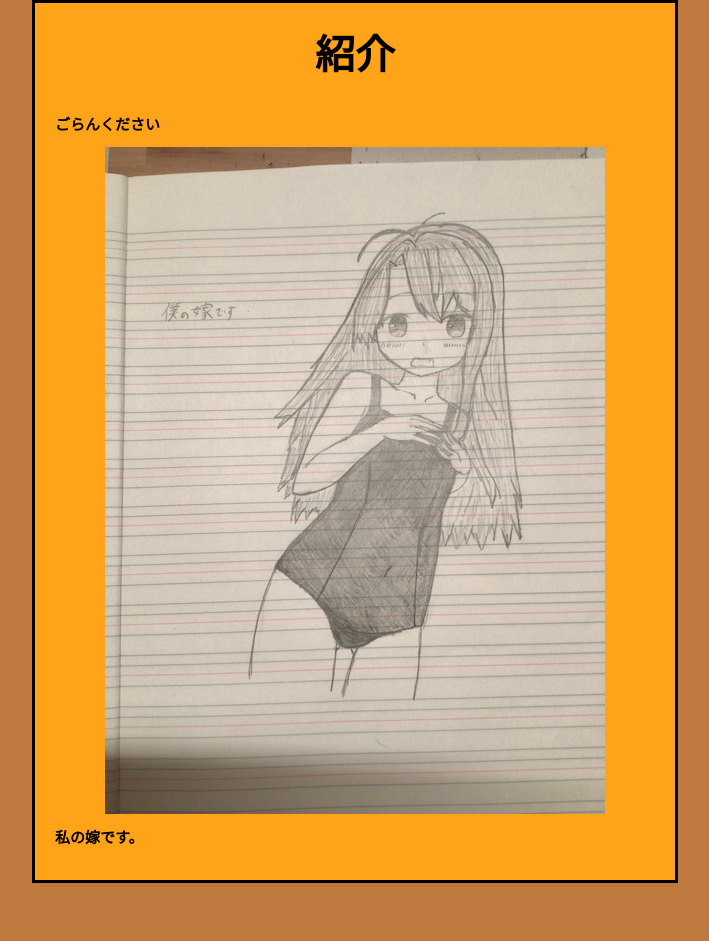
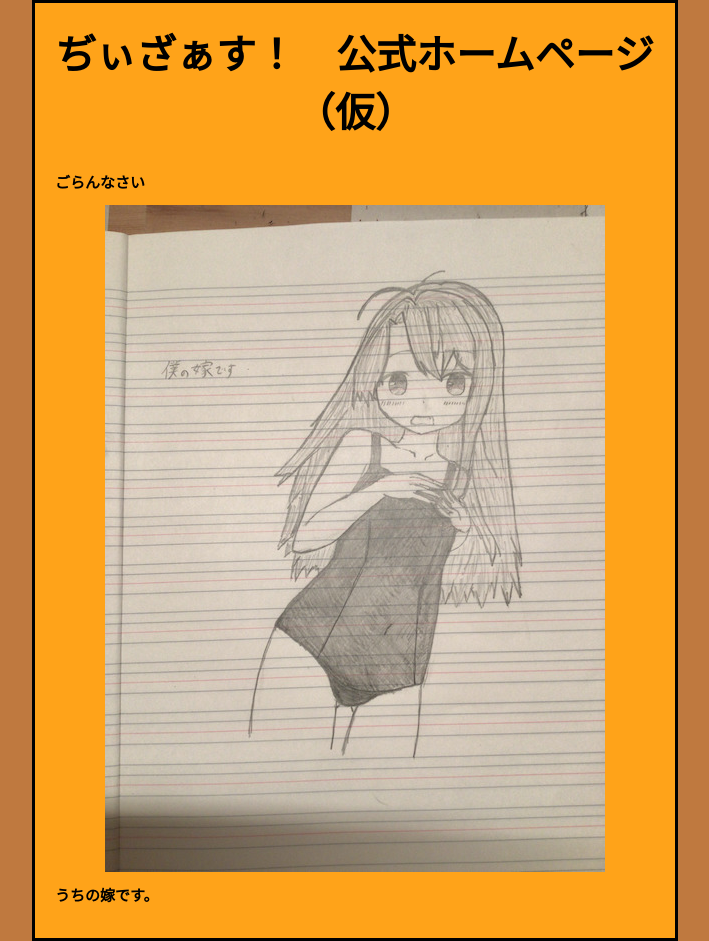
Before and after one commit to komari-zweb/komari-zweb.github.io, a plain HTML site: page index.html in a window 1280 px wide. Shown: the whole page, without its empty margins (285-994 px from the left). Before the commit the page ends 883 px from the top, so only its background shows below. Drawn offline with Linux system fonts and the light colour scheme; a web font is replaced by a local one.

Commit message:
Update index.html

```diff
--- a/index.html
+++ b/index.html
@@ -7,9 +7,9 @@
     <link href="https://fonts.googleapis.com/css2?family=Yuji+Mai&display=swap" rel="stylesheet">
   </head>
   <body>
-    <h1>紹介</h1>
-      <h2>ごらんください</h2>
+    <h1>ぢぃざぁす！　公式ホームページ（仮）</h1>
+      <h2>ごらんなさい</h2>
     <img src="sukumizu-.jpg" alt="嫁">
-    <h2>私の嫁です。</h2>
+    <h2>うちの嫁です。</h2>
   </body>
 </html>
```
